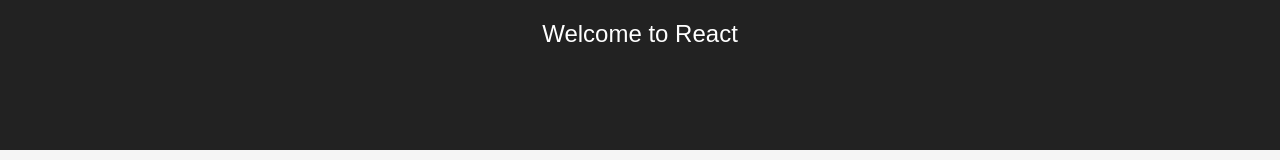
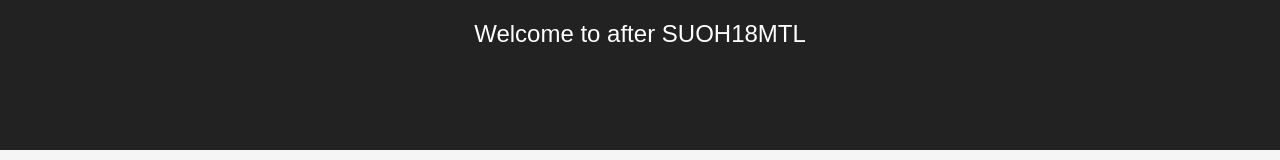
Before and after one commit to RyderBlack/markdown_ios, a React (Create React App) app: page / in a window 1280 px wide. Shown: the top 160 px of the page. Built offline with nearby package versions, Linux system fonts and the light colour scheme.

Commit message:
changing title

```diff
--- a/src/App.js
+++ b/src/App.js
@@ -16,7 +16,7 @@
     return (
       <div className="App">
         <header className="App-header">
-          <h1 className="App-title">Welcome to React</h1>
+          <h1 className="App-title">Welcome to after SUOH18MTL</h1>
         </header>
         <div className="container-fluid detail-container">
           <Details details={this.state.coins} />
```
